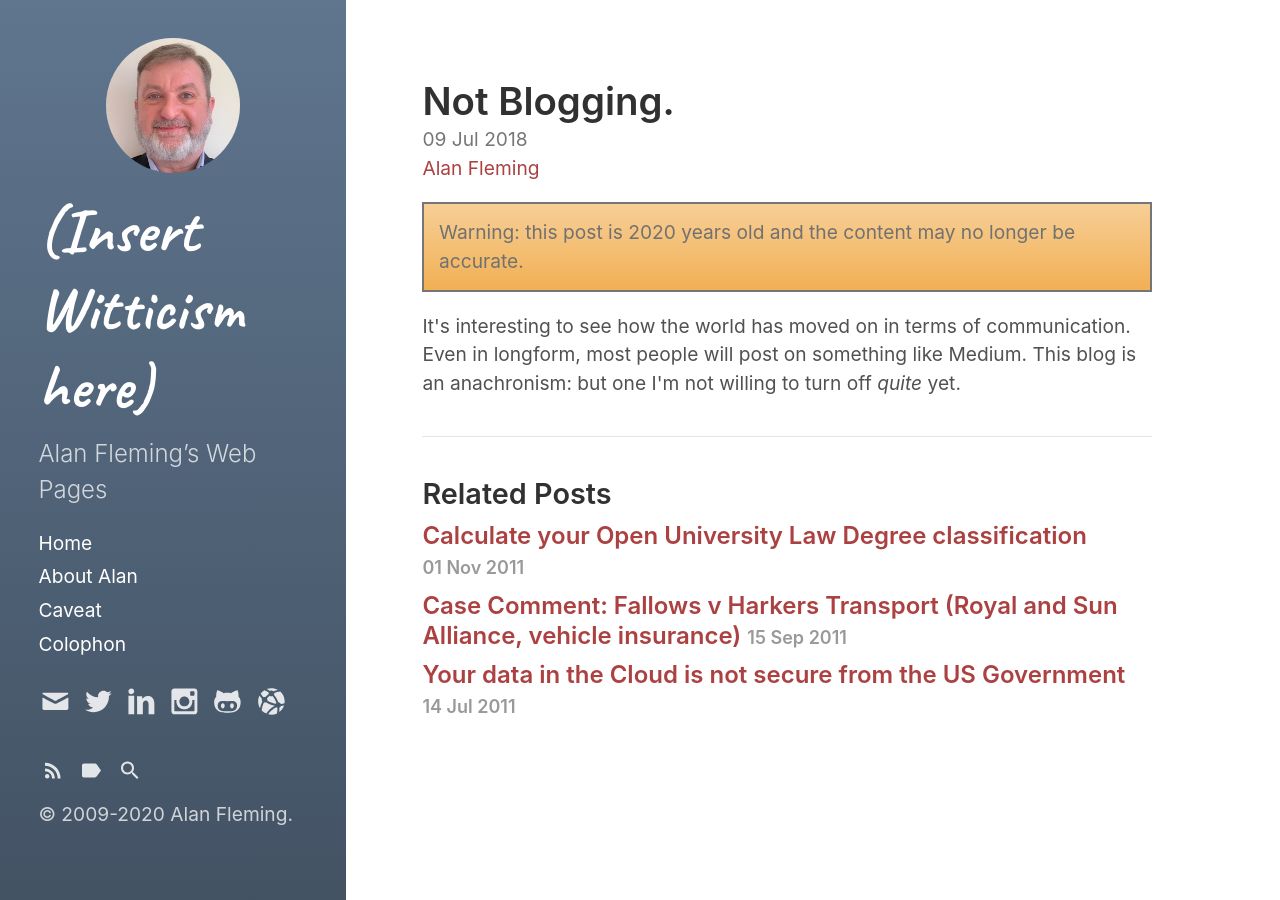
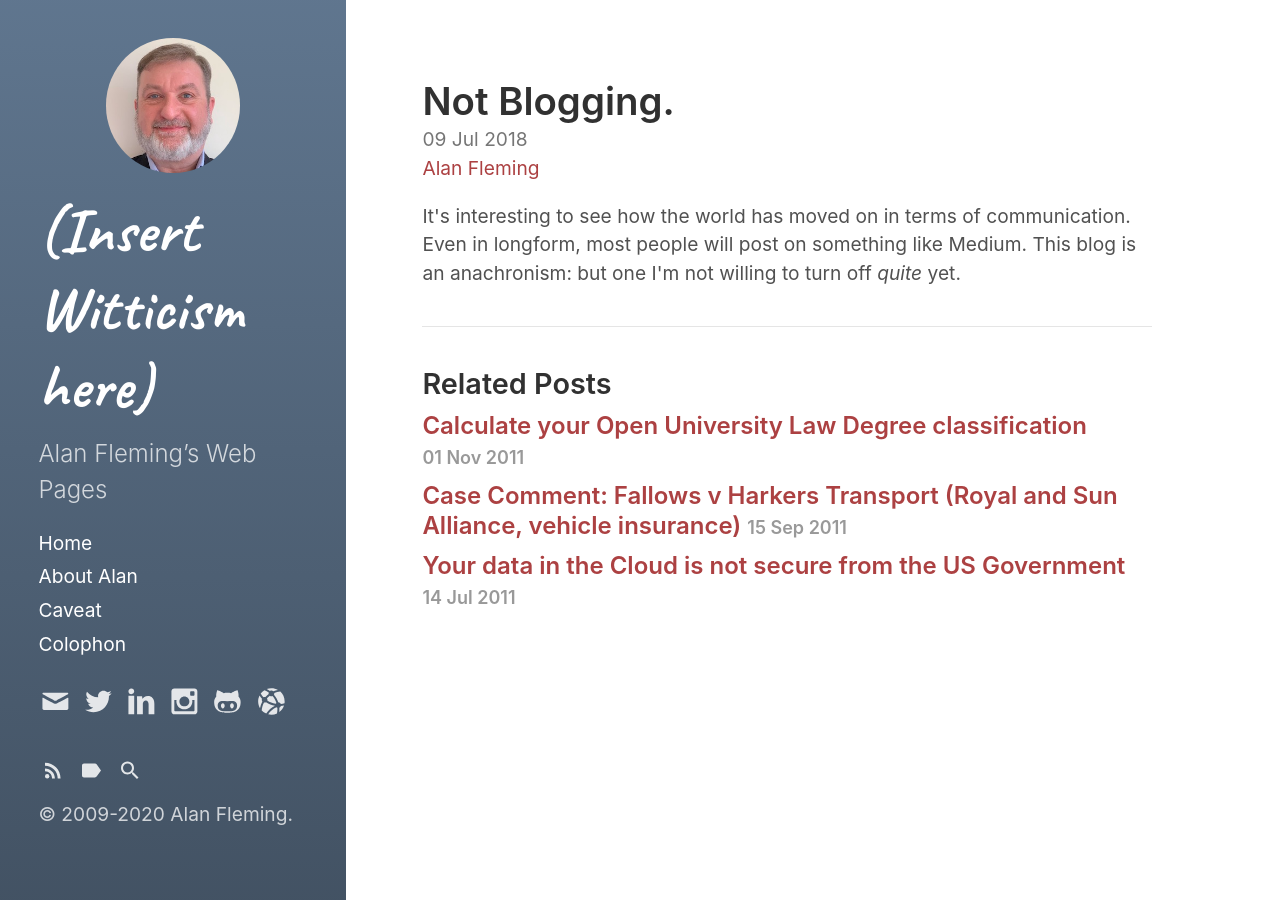
Before and after one commit to alan-fleming/alanfleming.org, a Jekyll site: the page built from _posts/old-blog/2018-07-09-not-blogging.html, in a window 1280 px wide. Built offline with Jekyll 4.4.1, drawn with Linux system fonts in a browser that asks for light colours.

Commit message:
Include autowarn front matter
To disable warnings if set

```diff
--- a/_config.yml
+++ b/_config.yml
@@ -34,6 +34,7 @@ defaults:
     values:
       comments: false
       show_meta: true
+      autowarn: true   # Whether a warning banner should be applied after 3 years
       author: alan     # Default author for posts
 
 
@@ -78,3 +79,6 @@ socialmedia:
 
 # Exclusions
 exclude: [vendor, Gemfile, Gemfile.lock, LICENSE.md, README.md, deploy_rsa.enc]
+
+# Age before warning banner automatically applied (in round years)
+warn_age: 3
--- a/_includes/post-meta.html
+++ b/_includes/post-meta.html
@@ -39,7 +39,7 @@
   {% assign this_year = this_year | plus: 0 %}
   {% capture post_age %}{{this_year | minus: post_year }}{% endcapture %}
   {% assign post_age = post_age | plus: 0 %}
-  {% if post_age > 3 %}
-    <p class="warning">Warning: this post is {{ post_age }} years old and the content may no longer be accurate.</p>
-  {% endif %}
+  {% if post_age > site.warn_age and post.autowarn == true %}
+  <p class="warning">Warning: this post is {{ post_age }} years old and the content may no longer be accurate.</p>
+    {% endif %}
 </div>
--- a/_posts/old-blog/2018-07-09-not-blogging.html
+++ b/_posts/old-blog/2018-07-09-not-blogging.html
@@ -2,6 +2,7 @@
 layout: post
 status: publish
 published: true
+autowarn: false
 title: Not Blogging.
 date: '2018-07-09 20:32:56 +0100'
 date_gmt: '2018-07-09 19:32:56 +0100'
```
Also changed, not shown: _drafts/page_all_frontmatter.md (+1 -0 lines).
